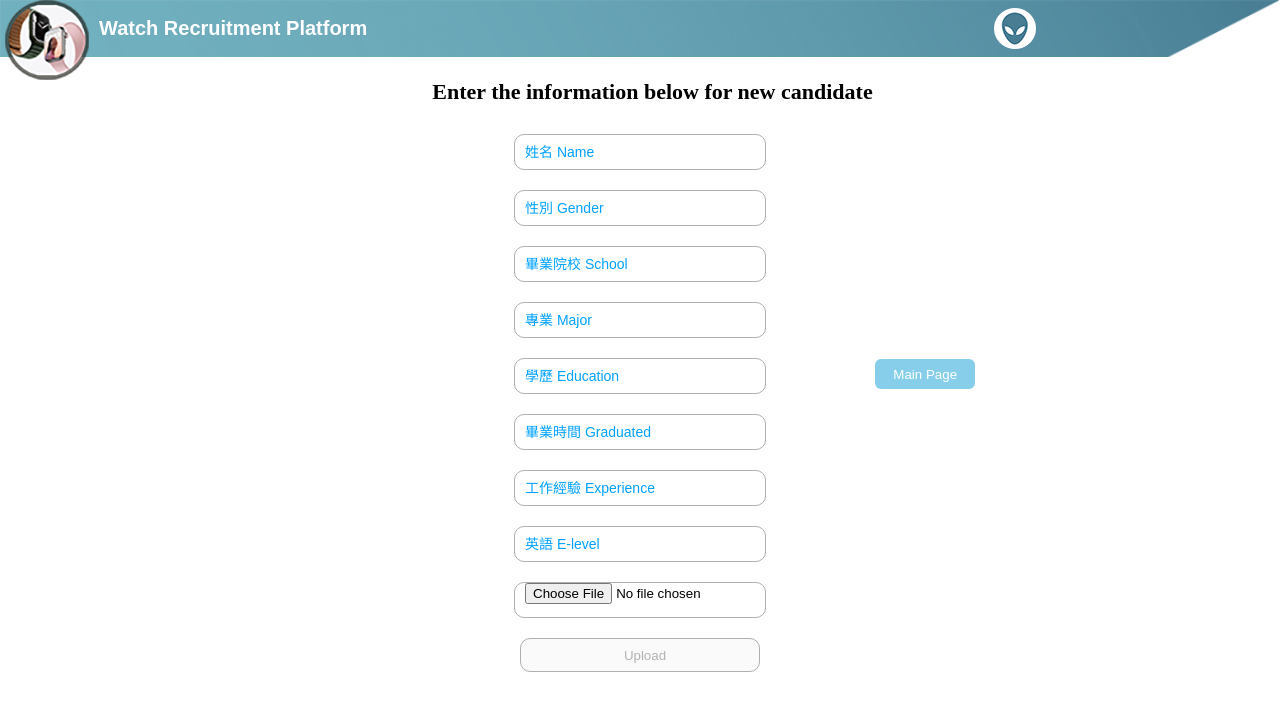
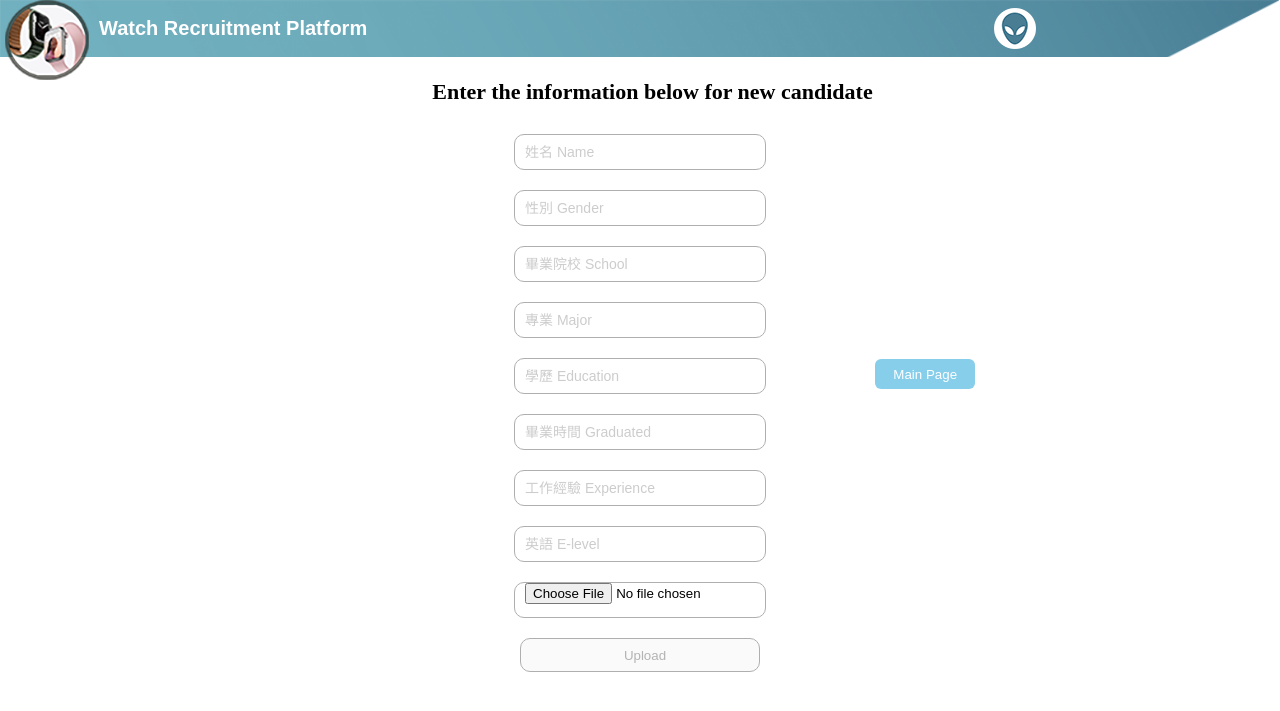
Before and after one commit to Jaye145790/recruitment_platform, a Flask app: page /upload in a window 1280 px wide. Shown: the top 711 px of the page. Run offline with Flask 2, Linux system fonts and the light colour scheme; parts of the project's set-up code (start-up, migrations or seed data) failed here and were passed over.

Commit message:
update changepassword.html and upload.html

```diff
--- a/upanddown/templates/changepassword.html
+++ b/upanddown/templates/changepassword.html
@@ -152,7 +152,7 @@
 			var v1 = document.getElementById("oldpassword").value
 			var v2 = document.getElementById("newpassword").value
 			var v3 = document.getElementById("resetpassword").value
-			if( v1 != "" && v2 != "" && v3 != "" ){
+			if( v1 != "" && v2 != "" && v3 != "" && v2 == v3 ){
 				$("#change").attr("disabled",false)
 				$("#change").css("background-color","#4e6ef2")
 				$("#change").css("color","#fff")
@@ -228,12 +228,14 @@
 				document.getElementById("warn_img").style.visibility = "hidden"
 				document.getElementById("newpassword").style.background = "white"
 				document.getElementById("resetpassword").style.background = "white"
+				document.getElementById("warnspan").className = "truewarn_span"
 			}else{
 				document.getElementById("warn").innerHTML = "<font>Password does not match</font>"
 				document.getElementById("change").disabled = true
 				document.getElementById("warn_img").style.visibility = "visible"
 				// document.getElementById("newpassword").style.background = " rgb(233, 104, 107)"
 				// document.getElementById("resetpassword").style.background = " rgb(233, 104, 107)"
+				document.getElementById("warnspan").className = "errorwarn_span"
 			    $("#newpassword").css("background","rgb(233, 104, 107)")
 				$("#resetpassword").css("background","rgb(233, 104, 107)")
 			}
--- a/upanddown/templates/upload.html
+++ b/upanddown/templates/upload.html
@@ -125,9 +125,10 @@
             position: relative;
         }
 		input::placeholder{
-			color: #00a1ff;
+			color: gray;
 			font-size: 14px;
 			font-weight: 400;
+			opacity: 0.4;
 		}
 		.input_on:focus{
 			background: #f0ecec;
```
